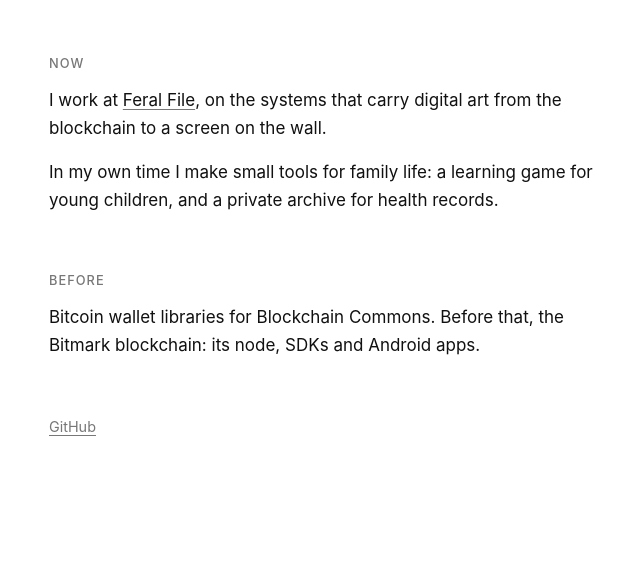
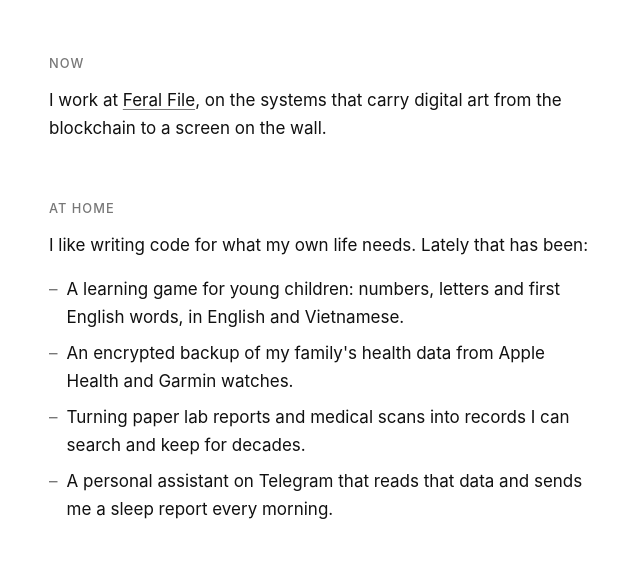
Before and after one commit to jollyjoker992/jollyjoker992.github.io, a plain HTML site: page index.html in a window 1280 px wide. Shown: the part 219-795 px from the top of the page, without its empty margins (319-959 px from the left). Drawn offline with Linux system fonts and the light colour scheme.

Commit message:
Add personal tools list and Bitmark background

```diff
--- a/assets/style.css
+++ b/assets/style.css
@@ -34,3 +34,6 @@ a { color: inherit; text-underline-offset: 3px; text-decoration-color: var(--mut
 a:hover { text-decoration-color: currentColor; }
 footer { margin-top: 3.5rem; color: var(--muted); font-size: 0.9rem; }
 footer a { color: var(--muted); }
+ul { margin: 0 0 1rem; padding: 0; list-style: none; }
+li { position: relative; padding-left: 1.1rem; margin-bottom: 0.5rem; }
+li::before { content: "–"; position: absolute; left: 0; color: var(--muted); }
--- a/index.html
+++ b/index.html
@@ -39,12 +39,20 @@
   <h2>Now</h2>
   <p>I work at <a href="https://feralfile.com">Feral File</a>, on the systems that carry digital art
     from the blockchain to a screen on the wall.</p>
-  <p>In my own time I make small tools for family life: a learning game for young children,
-    and a private archive for health records.</p>
+  <h2>At home</h2>
+  <p>I like writing code for what my own life needs. Lately that has been:</p>
+  <ul>
+    <li>A learning game for young children: numbers, letters and first English words, in English and Vietnamese.</li>
+    <li>An encrypted backup of my family's health data from Apple Health and Garmin watches.</li>
+    <li>Turning paper lab reports and medical scans into records I can search and keep for decades.</li>
+    <li>A personal assistant on Telegram that reads that data and sends me a sleep report every morning.</li>
+  </ul>
 
   <h2>Before</h2>
-  <p>Bitcoin wallet libraries for Blockchain Commons. Before that, the Bitmark blockchain:
-    its node, SDKs and Android apps.</p>
+  <p>At <a href="https://bitmark.com">Bitmark</a> I worked on an open-source blockchain for digital property,
+    so people can own their data and digital things the way they own physical ones.
+    I built on its node, its Java SDK and Android apps, including Spring, an app for taking your Facebook data back.</p>
+  <p>I also contributed to open-source Bitcoin wallet tools, to help strengthen the wider blockchain ecosystem.</p>
 
   <footer>
     <a href="https://github.com/jollyjoker992">GitHub</a>
```
